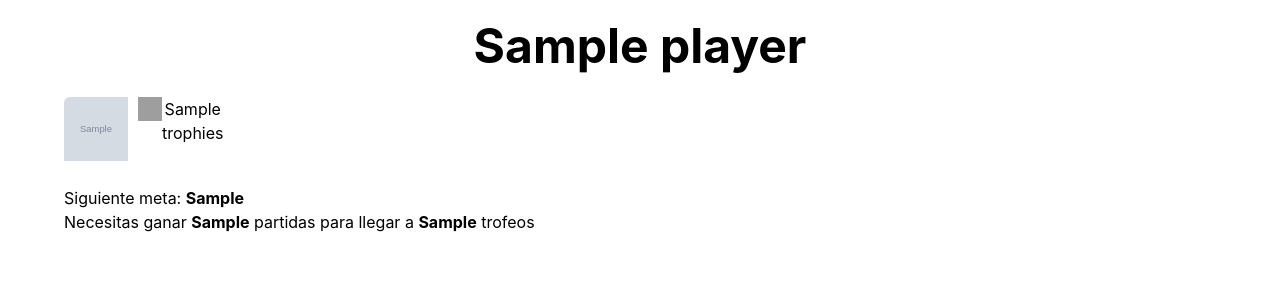
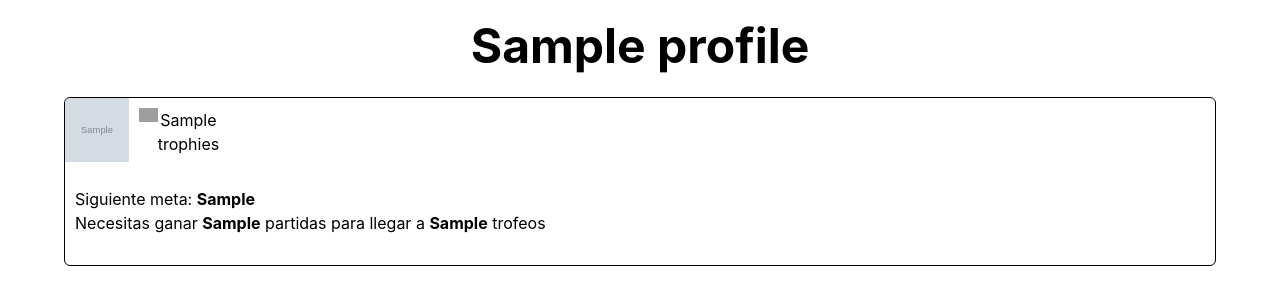
Before and after one commit to fefedelcid/manycontrol-flask, a Flask app: template modules/templates/bs/calculator.html in a window 1280 px wide. Shown: the top 305 px of the page. Run offline with Flask 2, Linux system fonts and the light colour scheme; the template is opened without the code that fills it: most values are stand-ins (such as "Sample title", 1, 10 or a date in 2020); grey boxes marked "Sample" are stand-in pictures; grey boxes are pictures that could not be loaded.

Commit message:
fix css errors

```diff
--- a/modules/static/css/custom.css
+++ b/modules/static/css/custom.css
@@ -9,6 +9,7 @@ body {
 .separator {
   display: block;
   margin: 25px auto;
+  padding-left: 10px;
 }
 
 .important {
@@ -42,12 +43,16 @@ body {
 }
 
 .bs-container {
-  border: .7px solid black .375em;
+  border: .7px solid black;
+  border-radius: .375em;
   color: black;
   margin: 15px auto;
+  padding-bottom: 5px;
 }
 
 .brawl {
   border-top-left-radius: .375em;
   margin: 0px 10px 0px 0px;
 }
+
+.has-padding-top { padding-top: 10px; }
--- a/modules/templates/bs/calculator.html
+++ b/modules/templates/bs/calculator.html
@@ -2,12 +2,12 @@
 
 {% block content %}
 <div class="container has-text-centered width-75">
-  <h1 class="very-important">{{ player }}</h1>
+  <h1 class="very-important">{{ profile }}</h1>
   {% for brawl in brawlers %}
   <div class="bs-container" style="{{ bg }}">
     <figure class="image is-64x64 is-flex">
       <img class="brawl" src="{{ brawl['img_url'] }}" alt="{{ brawl['name'] }}">
-      <figure class="image is-24x24 is-flex">
+      <figure class="image is-24x24 is-flex has-padding-top">
         <img src="https://cdn.brawlify.com/icon/trophy.png" alt="Trophies">
         <span>{{ brawl['trophies'] }}</span>
       </figure>
```
